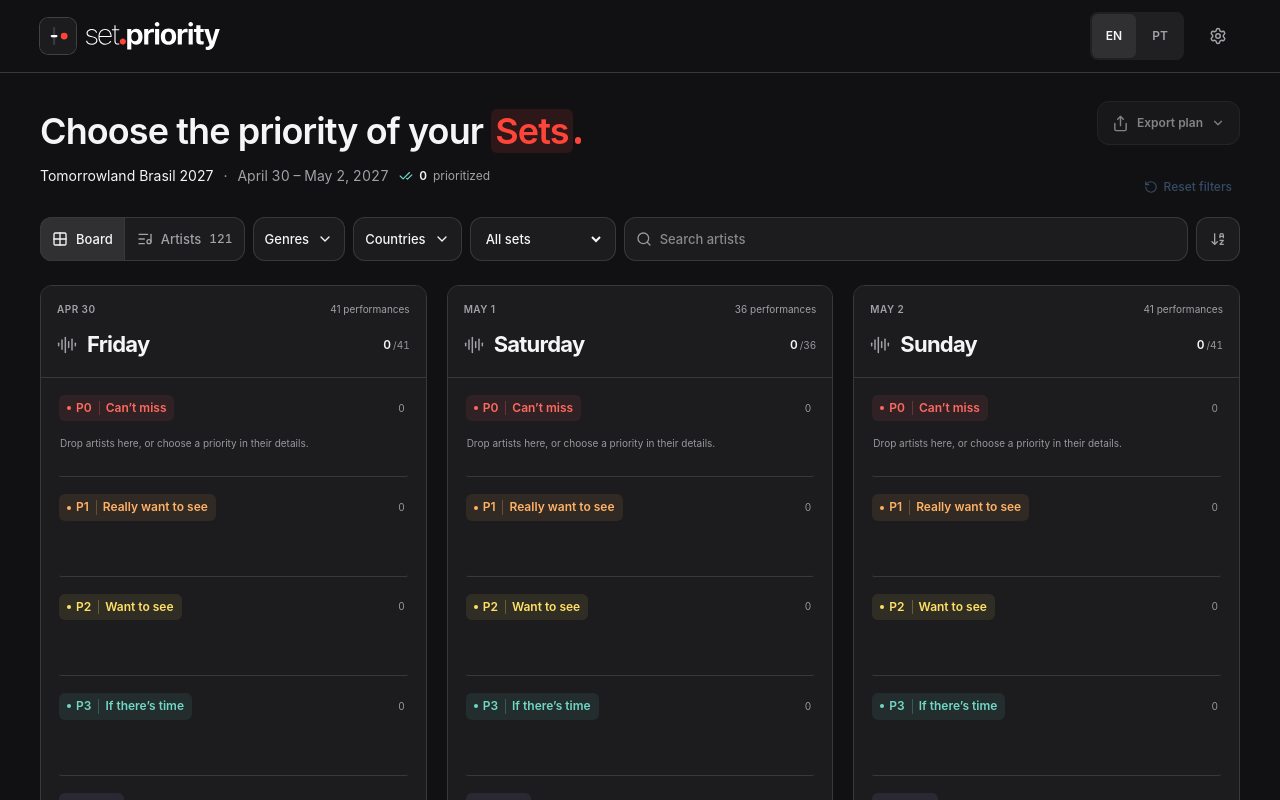
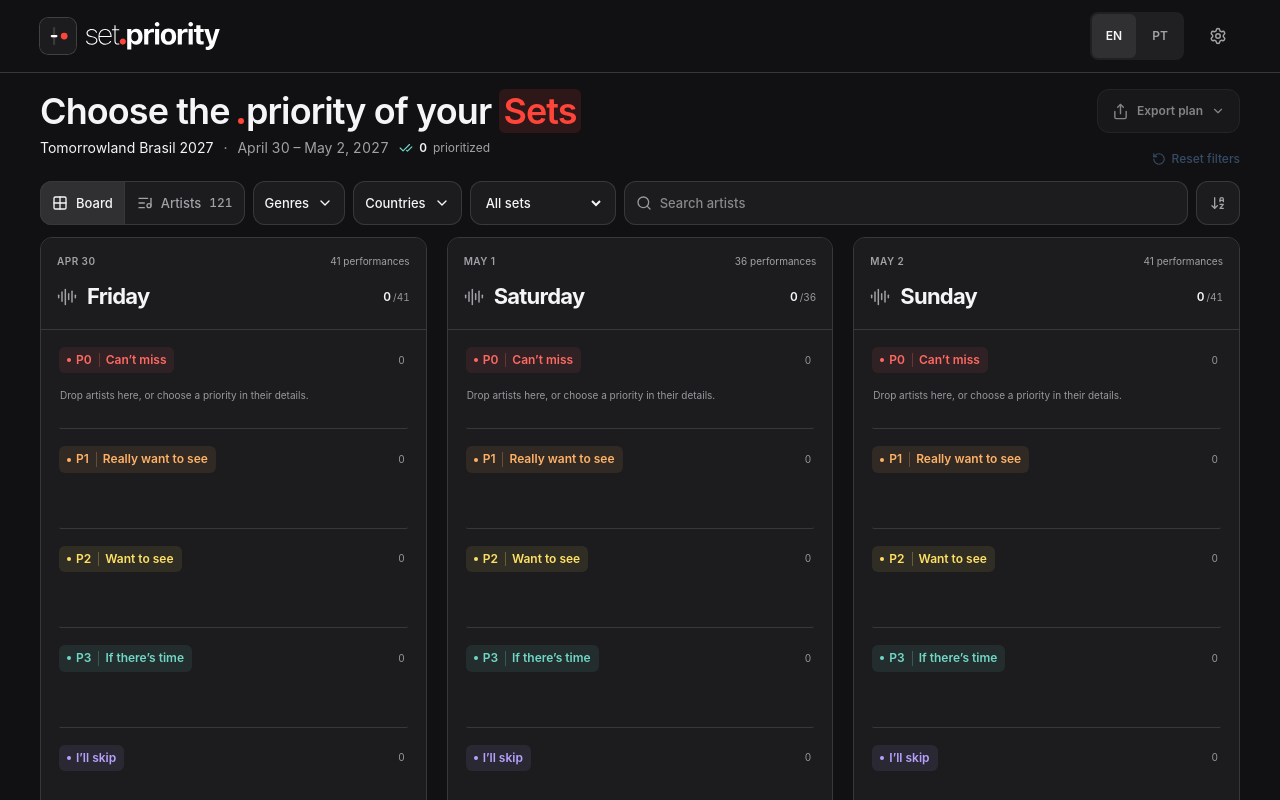
Before and after one commit to heldercostaa/set.prio, a React (Vite) app: page / in a window 1280 px wide. Shown: the top 800 px of the page. Built offline with nearby package versions, Linux system fonts and the light colour scheme.

Commit message:
feat: refine heading and layout spacing

```diff
--- a/src/app.tsx
+++ b/src/app.tsx
@@ -187,25 +187,30 @@ export function App() {
           <SiteHeader language={language} />
           <main
             id="main"
-            className="app-main max-w-384 px-10 pt-7 [margin:auto] max-[68.75rem]:[padding:1.875rem_1.5rem_0] max-[47.5rem]:[padding:1.75rem_1.25rem_0] max-[22.5rem]:[padding:1.5rem_1rem_0]"
+            className="app-main max-w-384 px-10 pt-4 [margin:auto] max-[68.75rem]:[padding:1rem_1.5rem_0] max-[47.5rem]:[padding:1rem_1.25rem_0] max-[22.5rem]:[padding:1rem_1rem_0]"
           >
-            <div className="page-heading mb-6 flex items-center justify-between gap-4 max-[47.5rem]:mb-5 max-[47.5rem]:items-start">
+            <div className="page-heading flex items-start justify-between gap-4 max-[47.5rem]:mb-2">
               <div className="min-w-0">
                 <h1
                   aria-label={t.planHeading}
                   className="text-4xl font-semibold leading-tight tracking-tight max-[47.5rem]:text-3xl"
                 >
-                  {t.planHeading.slice(0, -'Sets.'.length)}
+                  {t.planHeading.split('.')[0]}
+                  <span className="whitespace-nowrap">
+                    <span
+                      aria-hidden="true"
+                      className="mr-0.5 inline-block size-[0.38086rem] rounded-full bg-[#ff453a] align-baseline max-[22.5rem]:size-[0.32645rem]"
+                    />
+                    {t.planHeading.split('.')[1].split(' ')[0]}
+                  </span>
+                  {t.planHeading
+                    .split('.')[1]
+                    .slice(t.planHeading.split('.')[1].indexOf(' '), -'Sets'.length)}
                   <span className="whitespace-nowrap">
                     <span className="rounded-md bg-[#ff453a]/12 px-1 text-[#ff453a]">Sets</span>
-                    <span
-                      aria-hidden="true"
-                      className="ml-0.5 inline-block size-[0.38086rem] rounded-full bg-[#ff453a] align-baseline max-[22.5rem]:size-[0.32645rem]"
-                    />
-                    <span className="sr-only">.</span>
                   </span>
                 </h1>
-                <div className="mt-3 flex flex-wrap items-center gap-x-2.5 gap-y-1 text-sm max-[47.5rem]:text-xs">
+                <div className="mt-1 flex flex-wrap items-center gap-x-2.5 gap-y-1 text-sm max-[47.5rem]:text-xs">
                   <span className="text-content">Tomorrowland Brasil 2027</span>
                   <span aria-hidden="true" className="text-muted max-[47.5rem]:hidden">
                     ·
@@ -237,7 +242,7 @@ export function App() {
                   disabled={!hasFilters}
                   onClick={resetFilters}
                   title={t.resetFilters}
-                  className="inline-flex min-h-11 translate-y-4 items-center justify-center gap-1.5 bg-transparent px-2 text-xs font-medium text-accent disabled:cursor-default disabled:opacity-35"
+                  className="inline-flex min-h-11 items-center justify-center gap-1.5 bg-transparent pl-2 text-xs font-medium text-accent disabled:cursor-default disabled:opacity-35 max-[47.5rem]:px-0 max-[47.5rem]:min-w-11"
                 >
                   <RotateCcw size="0.875rem" aria-hidden="true" />
                   <span className="max-[47.5rem]:sr-only">{t.resetFilters}</span>
--- a/src/components/planner/planner-toolbar.tsx
+++ b/src/components/planner/planner-toolbar.tsx
@@ -42,7 +42,7 @@ export function PlannerToolbar({
   const individualCount =
     catalog.sourceArtistCount ?? catalog.artists.filter((a) => !a.memberIds?.length).length;
   return (
-    <div className="toolbar relative mb-6 max-[47.5rem]:mb-5">
+    <div className="toolbar relative mb-3">
       <div className="flex flex-wrap items-center gap-2 max-[47.5rem]:flex-col max-[47.5rem]:items-stretch max-[47.5rem]:gap-3.5">
         <fieldset
           className={`view-switch ${controlClassName} flex shrink-0 max-[47.5rem]:w-max`}
--- a/src/components/planner/site-header.tsx
+++ b/src/components/planner/site-header.tsx
@@ -9,19 +9,19 @@ function Brand({ language }: { language: Language }) {
     <a
       href={window.location.pathname}
       aria-label={`set.priority · ${messages(language).home}`}
-      className="brand flex min-h-11 min-w-0 items-center gap-2.5 rounded-lg"
+      className="brand flex min-h-11 min-w-0 items-center gap-2.5 rounded-lg max-[22.5rem]:gap-2"
     >
       <img
         src={publicAsset('/logo.svg')}
         alt=""
-        className="size-9 shrink-0 rounded-[23%] ring-1 ring-white/20"
+        className="size-9 shrink-0 rounded-[23%] ring-1 ring-white/20 max-[22.5rem]:size-8"
       />
       <img
         src={publicAsset('/wordmark.svg')}
         alt="set.priority"
         width="167"
         height="35"
-        className="wordmark h-7 w-auto shrink-0 max-[22.5rem]:h-6"
+        className="wordmark h-7 w-auto shrink-0 max-[22.5rem]:h-5"
       />
     </a>
   );
--- a/src/i18n.ts
+++ b/src/i18n.ts
@@ -6,7 +6,7 @@ const en = {
   displaySettings: 'Choose what to show on artist cards.',
   showArtistFlags: 'Show artist flags',
   showArtistRatings: 'Show artist ratings',
-  planHeading: 'Choose the priority of your Sets.',
+  planHeading: 'Choose the .priority of your Sets',
   subtitle: 'Find your artists. Make your weekend.',
   search: 'Search artists',
   board: 'Board',
@@ -136,7 +136,7 @@ const pt: typeof en = {
   displaySettings: 'Escolha o que mostrar nos cartões dos artistas.',
   showArtistFlags: 'Mostrar bandeiras',
   showArtistRatings: 'Mostrar avaliações',
-  planHeading: 'Defina a prioridade dos seus Sets.',
+  planHeading: 'Defina a .prioridade dos seus Sets',
   subtitle: 'Encontre seus artistas e monte sua programação.',
   search: 'Buscar artistas',
   board: 'Quadro',
```
